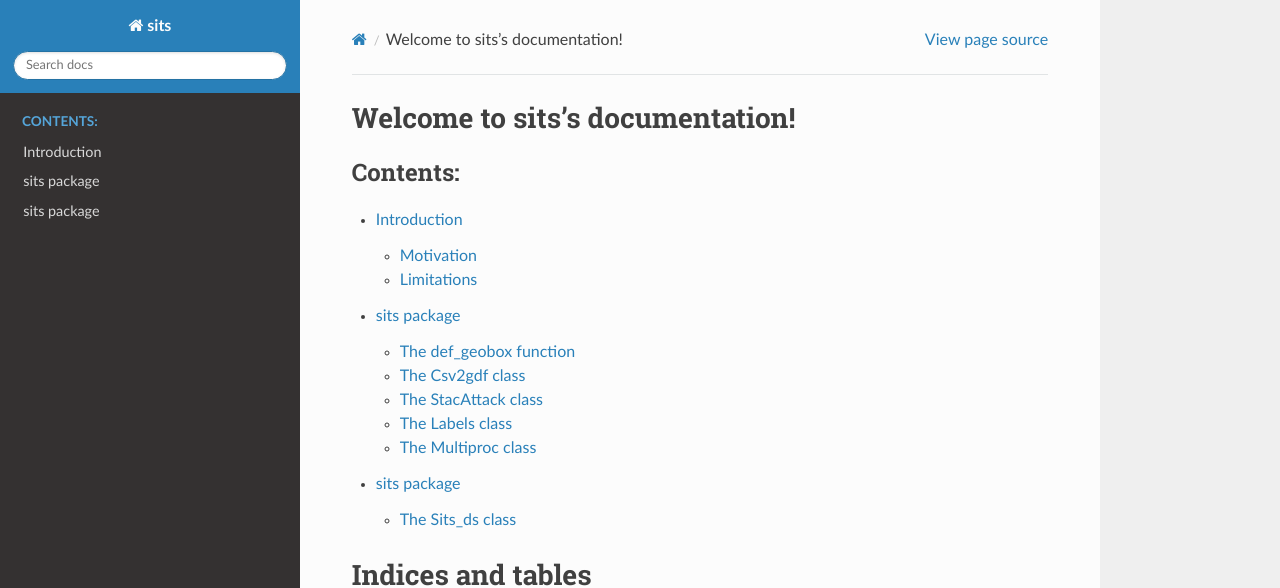
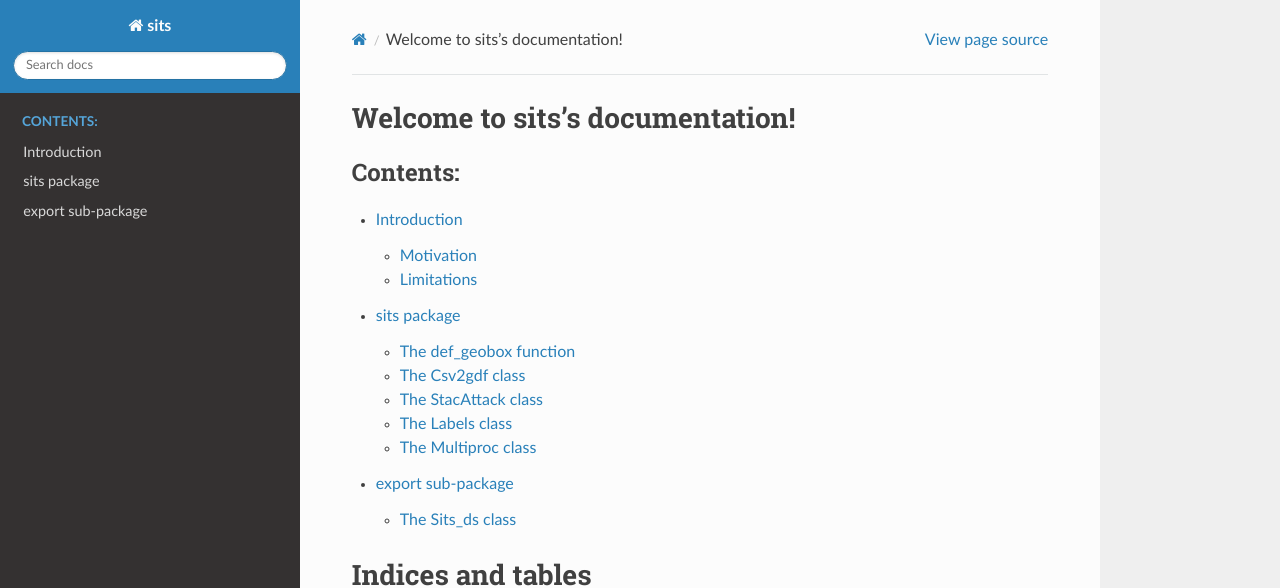
Before and after one commit to kenoz/SITS_utils, a Sphinx documentation site: the page built from docs/source/index.rst, in a window 1280 px wide. Shown: the top 588 px of the page. Built offline with Sphinx 7.4.7 and the Read the Docs theme 3.1.0, drawn with Linux system fonts in a browser that asks for light colours.

Commit message:
update rtd test

```diff
--- a/docs/source/sits_sub.rst
+++ b/docs/source/sits_sub.rst
@@ -1,4 +1,4 @@
-sits package
+export sub-package
 ============
 
 The Sits_ds class
```
